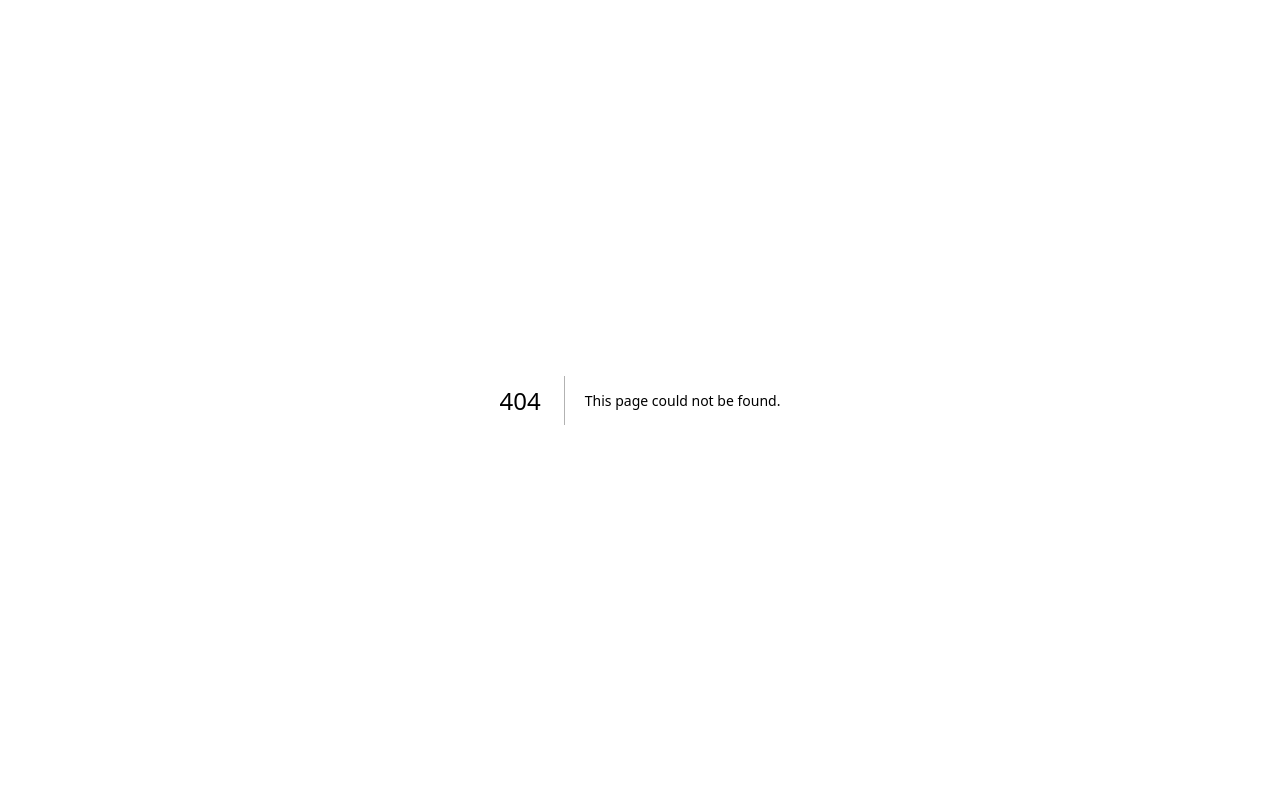
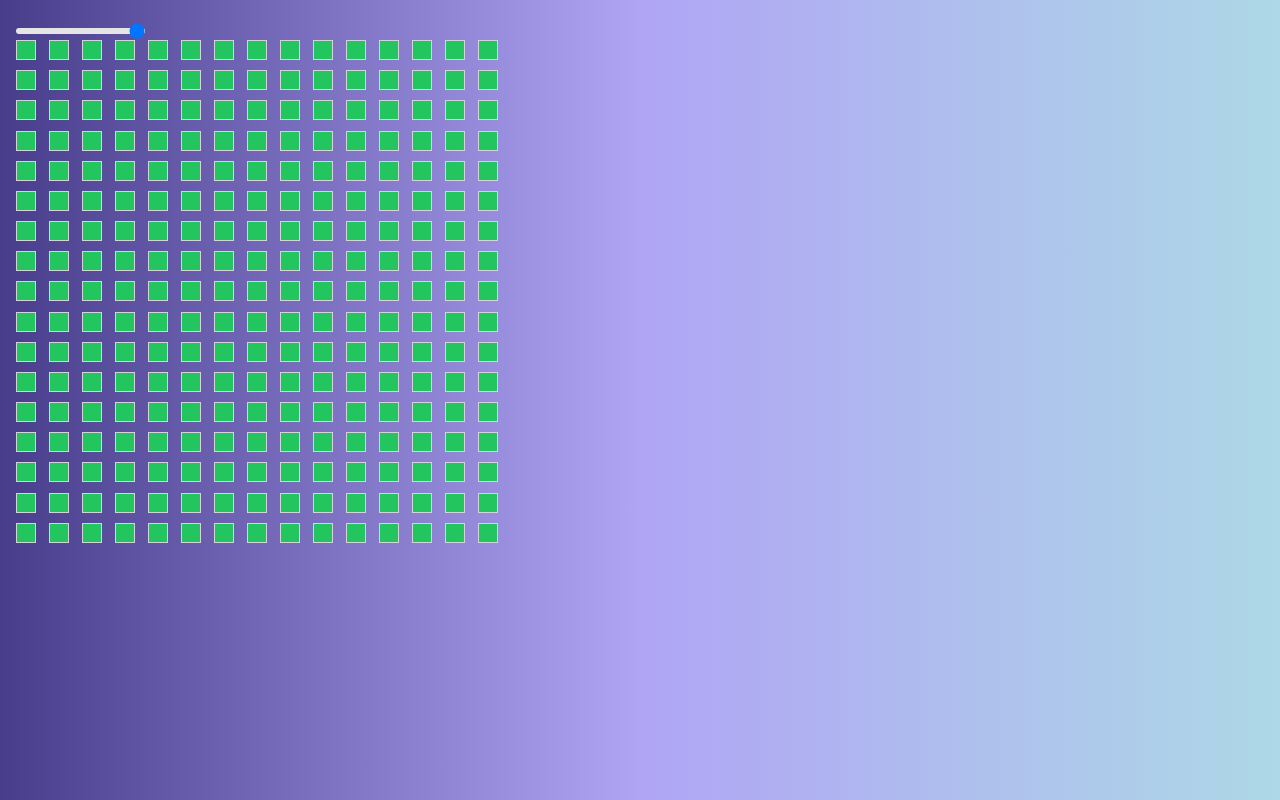
Before and after one commit to RiwajMainali/RiwajMainali.me, a Next.js app: page /GameOfLife in a window 1280 px wide. Before the commit this address had no page. Built offline with nearby package versions, Linux system fonts and the light colour scheme.

Commit message:
half done UI for GameOfLife

```diff
--- /dev/null
+++ b/src/pages/GameOfLife.tsx
@@ -0,0 +1,56 @@
+import React, { Ref } from 'react';
+import { useRef, useEffect, useState, createRef, RefObject } from 'react';
+
+export default function GameOfLife() {
+  const [sliderValue, setSliderValue] = useState(0);
+  const [pixelSize, setPixelSize] = useState(20);
+  const [gridSize, setGridSize] = useState(256);
+  useEffect(() => {
+    if (sliderValue !== 0) {
+      setGridSize(2 ** sliderValue);
+    }
+    console.log('gridSize', gridSize);
+  }, [sliderValue]);
+  useEffect(() => {}, []);
+  return (
+    <>
+      <div>
+        <div className="p-4">
+          <input
+            type="range"
+            className="transparent w-128 h-1.5 cursor-pointer appearance-none rounded-lg border-transparent bg-neutral-200"
+            id="customRange1"
+            step={1}
+            max={8}
+            min={1}
+            onChange={(e) => {
+              setSliderValue(parseInt(e.target.value));
+            }}
+          />
+
+          <div
+            // className="grid-rows-8  grid grid-cols-8 gap-0.5"
+            style={{
+              width: '512px',
+              height: '512px',
+              gridRowGap: '1px',
+              gridColumnGap: '1px',
+              display: 'grid',
+              gridTemplateColumns: `repeat(auto-fill, ${32}px)`,
+            }}
+          >
+            {Array.from({ length: gridSize - 1 }).map((_, index) => (
+              <div className="">
+                <div
+                  key={index}
+                  style={{ width: pixelSize, height: pixelSize }}
+                  className={`border border-gray-300 bg-green-500`}
+                ></div>
+              </div>
+            ))}
+          </div>
+        </div>
+      </div>
+    </>
+  );
+}
--- a/src/pages/_app.tsx
+++ b/src/pages/_app.tsx
@@ -1,8 +1,18 @@
-import { type AppType } from "next/dist/shared/lib/utils";
-import "~/styles/globals.css";
+import { type AppType } from 'next/dist/shared/lib/utils';
+import '~/styles/globals.css';
 
 const MyApp: AppType = ({ Component, pageProps }) => {
-  return <Component {...pageProps} />;
+  const c1 = '72, 61, 139';
+  const c2 = '123, 104, 238';
+  const c3 = '173, 216, 230';
+  const gradientStyle = {
+    background: `linear-gradient(to right, rgb(${c1}),rgba(${c2},0.6), rgb(${c3}))`,
+  };
+  return (
+    <div className="min-h-screen w-full" style={gradientStyle}>
+      <Component {...pageProps} />
+    </div>
+  );
 };
 
 export default MyApp;
--- /dev/null
+++ b/src/pages/aboutMe.tsx
@@ -0,0 +1,7 @@
+export default function AboutMe() {
+  return (
+    <div>
+      Honestly, dunno what to put here
+    </div>
+  )
+}
--- a/src/pages/blog.tsx
+++ /dev/null
@@ -1,3 +0,0 @@
-export default function Blog() {
-  return <>Here is my blog</>;
-}
--- a/src/pages/index.tsx
+++ b/src/pages/index.tsx
@@ -1,92 +1,16 @@
-import Head from "next/head";
-import { useState, useEffect } from "react";
-import Link from "next/link";
-type color = {
-  r: number;
-  g: number;
-  b: number;
-};
-
+import Head from 'next/head';
+import { useState, useEffect } from 'react';
+import Link from 'next/link';
+import Landing from './landing';
 export default function Home() {
-  const [colors, setColors] = useState<color[]>([]);
-
-  const analogousColor = (colorChoice: "red" | "green" | "blue") => {
-    const r =
-      colorChoice === "red"
-        ? 180 + Math.floor(Math.random() * 80)
-        : Math.floor(Math.random() * 100); // Generating lower values for lighter shades
-    const g =
-      colorChoice === "green"
-        ? 150 + Math.floor(Math.random() * 100)
-        : Math.floor(Math.random() * 100); // Generating lower values for lighter shades
-    const b =
-      colorChoice === "blue"
-        ? 100 + Math.floor(Math.random() * 100)
-        : Math.floor(Math.random() * 100); // Generating lower values for lighter shades
-    return { r, g, b };
-  };
-
-  useEffect(() => {
-    setColors([
-      analogousColor("red"),
-      analogousColor("green"),
-      analogousColor("blue"),
-    ]);
-  }, []);
-  const red = `${colors[0]?.r}, ${colors[0]?.g}, ${colors[0]?.b}`;
-  const blue = `${colors[1]?.r}, ${colors[1]?.g}, ${colors[1]?.b}`;
-  const green = `${colors[2]?.r}, ${colors[2]?.g}, ${colors[2]?.b}`;
-  const gradientStyle = {
-    background: `linear-gradient(to right, rgb(${red}),rgba(${green},0.6), rgb(${blue}))`,
-  };
-
-  console.log(colors[0]);
   return (
     <>
       <Head>
-        <title>Home</title>
-        <meta name="description" content="Generated by create-t3-app" />
+        <title>Riwaj Mainali</title>
+        <meta name="description" content="Landing Page" />
       </Head>
-      <main
-        style={gradientStyle}
-        className="flex min-h-screen flex-col justify-center"
-      >
-        <div className="flex-col p-8">
-          <div>
-            <text
-              className="
-            3xl:text-9xl
-            pb-6
-            text-4xl
-            font-semibold
-            sm:text-4xl
-            md:text-6xl
-            lg:text-7xl
-            xl:text-7xl
-            2xl:text-8xl
-             "
-            >
-              Riwaj Mainali
-            </text>
-          </div>
-          <div>
-            <text
-              className="
-              3xl:text-5xl
-              pl-2
-              text-xl
-              font-semibold
-              sm:text-2xl
-              md:text-2xl
-              lg:text-3xl
-              2xl:text-3xl
-              "
-            >
-              <Link href="/blog">Blog</Link>
-              <Link href="/">About me</Link>
-            </text>
-          </div>
-        </div>
+      <main className="flex min-h-screen flex-col justify-center">
+        <Landing />
       </main>
     </>
   );
--- a/src/pages/landing.tsx
+++ b/src/pages/landing.tsx
@@ -0,0 +1,37 @@
+import Head from 'next/head';
+import { Children } from 'react';
+import { useState, useEffect } from 'react';
+import Link from 'next/link';
+export default function Landing() {
+  return (
+    <div>
+      <div className="flex-col p-8">
+        <div>
+          <text
+            className="3xl:text-9xl
+            pb-6
+            text-4xl
+            font-semibold
+            sm:text-4xl
+            md:text-6xl
+            lg:text-7xl
+            xl:text-7xl 2xl:text-8xl"
+          >
+            Riwaj Mainali
+          </text>
+        </div>
+        <div>
+          <text
+            className="3xl:text-5xl pl-2 text-xl font-semibold sm:text-2xl md:text-2xl lg:text-3xl 2xl:text-3xl
+              "
+          >
+            <div className="flex flex-col">
+              <Link href="/GameOfLife">Game of Life.</Link>
+              <Link href="/aboutMe">About me</Link>
+            </div>
+          </text>
+        </div>
+      </div>
+    </div>
+  );
+}
```
Also changed, not shown: .eslintrc.cjs (deleted), .eslintrc.json, 1 other file (tests, documents, lock files or other folders).
